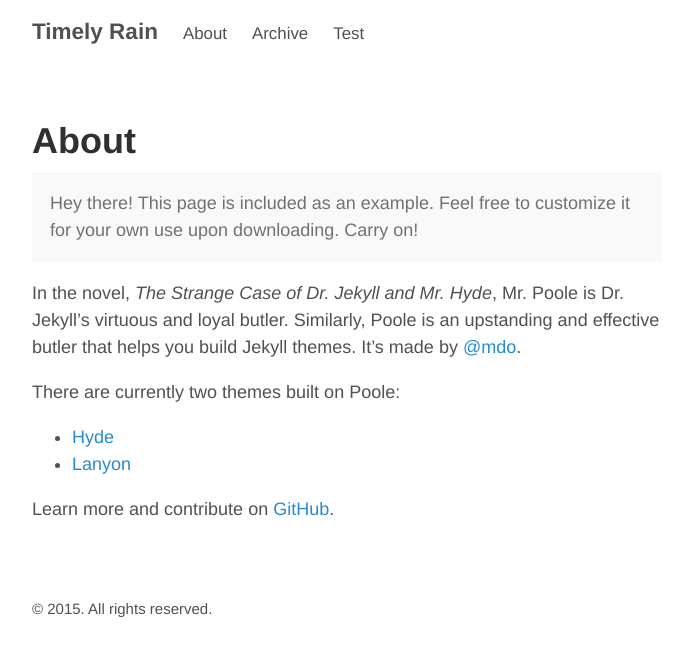
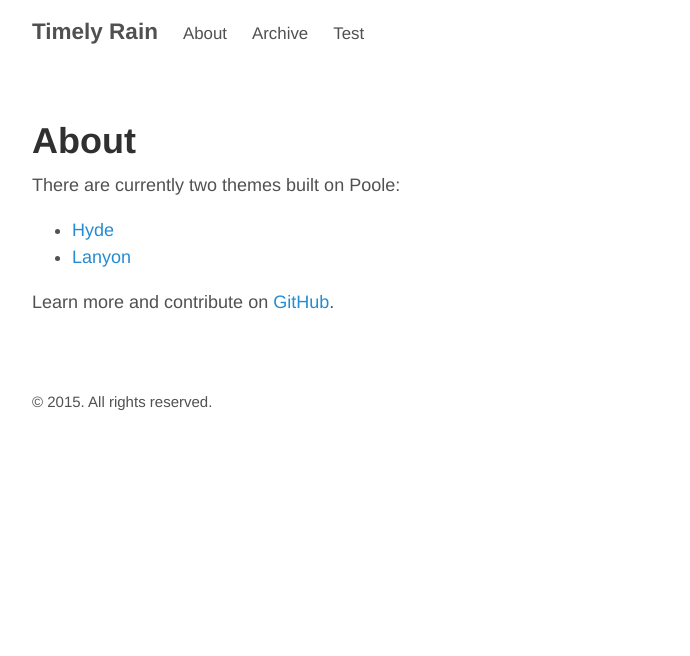
Before and after one commit to lsr1991/lsr1991.github.io, a Jekyll site: the page built from about.md, in a window 1280 px wide. Shown: the top 656 px of the page, without its empty margins (293-983 px from the left). Built offline with Jekyll 4.4.1, drawn with Linux system fonts in a browser that asks for light colours.

Commit message:
Update about.md

```diff
--- a/about.md
+++ b/about.md
@@ -2,12 +2,6 @@
 layout: page
 title: About
 ---
-
-<p class="message">
-  Hey there! This page is included as an example. Feel free to customize it for your own use upon downloading. Carry on!
-</p>
-
-In the novel, *The Strange Case of Dr. Jekyll and Mr. Hyde*, Mr. Poole is Dr. Jekyll's virtuous and loyal butler. Similarly, Poole is an upstanding and effective butler that helps you build Jekyll themes. It's made by [@mdo](https://twitter.com/mdo).
 
 There are currently two themes built on Poole:
 
```
